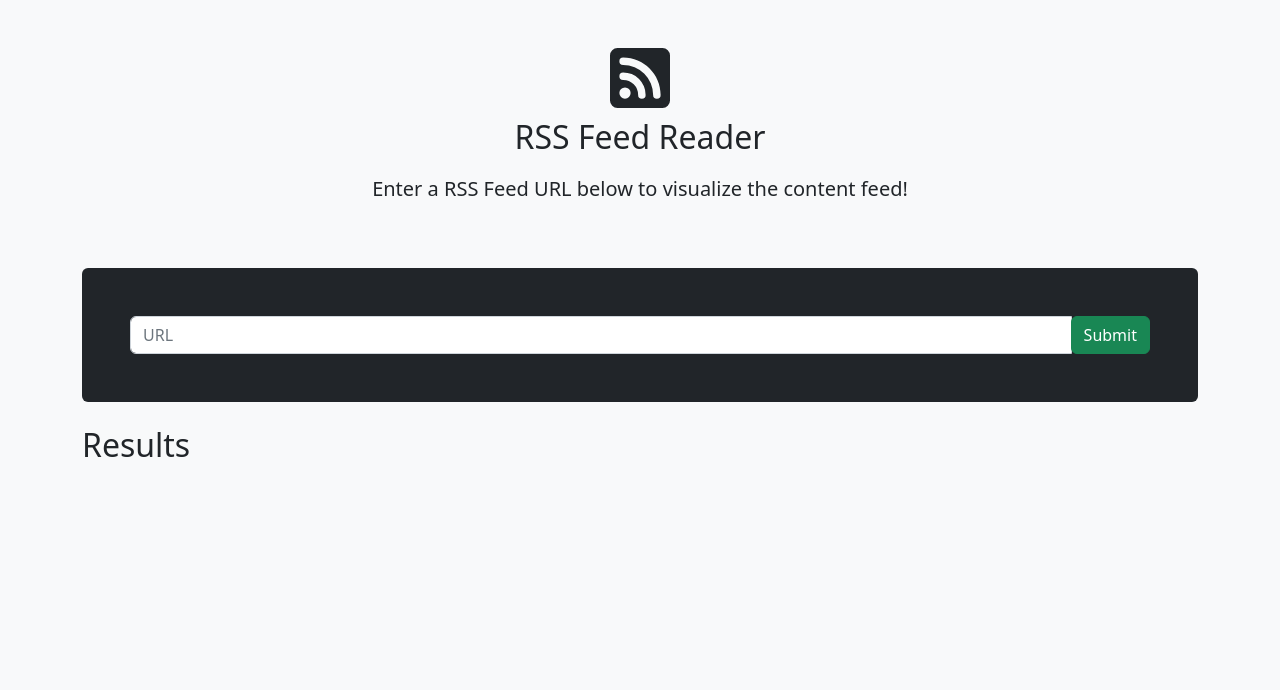
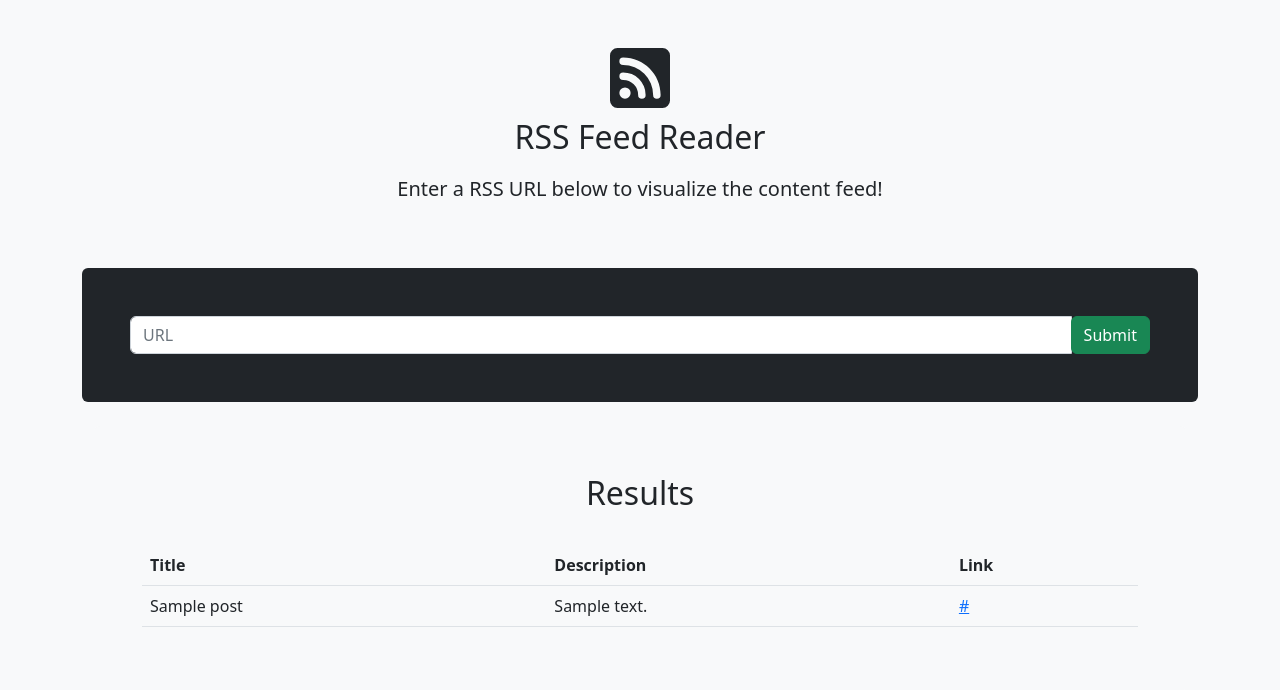
Before and after one commit to aclcoelho/rss_feed_reader, a Flask app: template rss_feed_reader/templates/feed.html in a window 1280 px wide. Shown: the top 690 px of the page. Run offline with Flask 2, Linux system fonts and the light colour scheme; the template is opened without the code that fills it: most values are stand-ins (such as "Sample title", 1, 10 or a date in 2020); some libraries are stand-ins or nearby versions.

Commit message:
Processing feed to results

```diff
--- a/rss_feed_reader/templates/feed.html
+++ b/rss_feed_reader/templates/feed.html
@@ -1,5 +1,33 @@
 {% extends "layout.html" %}
 {% block content %}
-<h2>Results</h2>
-
+<div class="container">
+    <div class="p-4 p-md-5 mb-4 rounded bg-light">
+    <h2 class="text-center">Results</h2>
+    <br>
+    <table id="myTable" class="table">
+      <thead>
+        <tr>
+          <th scope="col">Title</th>
+          <th scope="col">Description</th>
+          <th scope="col">Link</th>
+        </tr>
+      </thead>
+      <tbody>
+          {% for post in entries %}
+        <tr>
+          <td>{{ post['title'] }}</td>
+          <td>{{ post['description'] }}</td>
+          <td><a href={{ post['link'] }}>{{ post['link'] }}</a></td>
+        </tr>
+        {% endfor %}
+      </tbody>
+    </table>
+  </div>
+</div>
+<script type="text/javascript" charset="utf8" src="https://cdn.datatables.net/1.10.25/js/dataTables.bootstrap5.js"></script>
+    <script>
+      $(document).ready(function(){
+          $('#myTable').dataTable();
+      });
+</script>
 {% endblock content %}
--- a/rss_feed_reader/templates/layout.html
+++ b/rss_feed_reader/templates/layout.html
@@ -16,12 +16,12 @@
                     <br>
                     <h2 style="padding: 10px 10px 10px 10px">RSS Feed Reader</h2>
                     <p class="lead">
-                        Enter a RSS Feed URL below to visualize the content feed!
+                        Enter a RSS URL below to visualize the content feed!
                     </p>
                 </div>
                 <div class="p-4 p-md-5 mb-4 rounded text-bg-dark">
                     <div class="row flex-nowrap justify-content-between align-items-center">
-                        <form class="form-inline" method="POST" action="{{url_for('main.feed')}}">
+                        <form class="form-inline" method="POST">
                             <div class="input-group">
                                 <input type="text" class="form-control" name="url" id="url" placeholder="URL">
                                 <span class="input-group-btn">
```
Also changed, not shown: rss_feed_reader/main/routes.py (+13 -5 lines).
